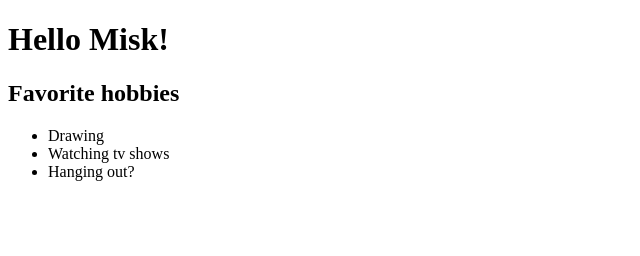
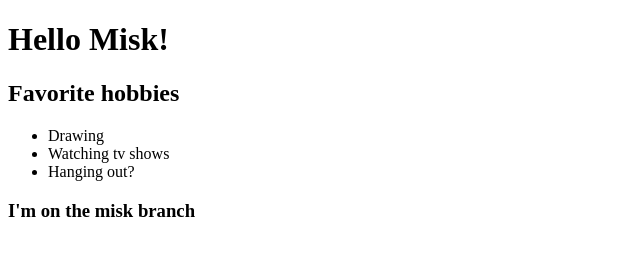
Before and after one commit to khuzamas/misk-app, a plain HTML site: page index.html in a window 1280 px wide. Shown: the whole page, without its empty margins (0-640 px from the left). Drawn offline with Linux system fonts and the light colour scheme.

Commit message:
added this branch

```diff
--- a/index.html
+++ b/index.html
@@ -13,5 +13,6 @@
       <li>Hanging out?</li>
     </ul>
 
+<h3>I'm on the misk branch</h3>
   </body>
 </html>
```
